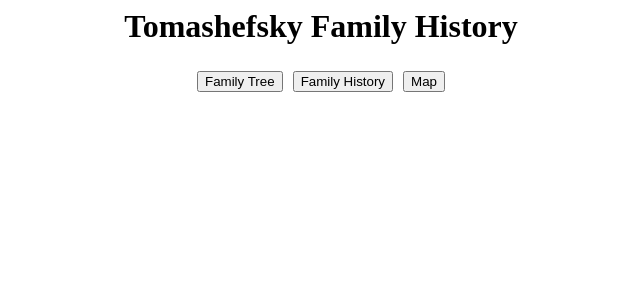
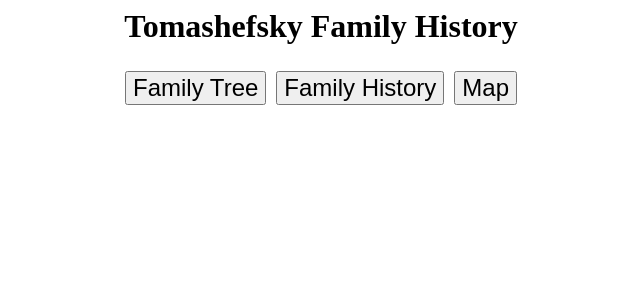
Before and after one commit to jjthom87/family-stuff, a PHP site: page / in a window 1280 px wide. Shown: the top 300 px of the page, without its empty margins (319-959 px from the left). Run offline with PHP 8.4, Linux system fonts and the light colour scheme.

Commit message:
making buttons bigger for iphone

```diff
--- a/css/index.css
+++ b/css/index.css
@@ -35,7 +35,7 @@
   }
 
   /* iphone 5 */
-@media only screen
+/* @media only screen
   and (min-device-width: 320px)
   and (max-device-width: 568px)
   and (-webkit-min-device-pixel-ratio: 2) {
@@ -46,4 +46,10 @@
       font-size: x-large;
       margin: 5px;
     }
+} */
+
+@media screen and (min-width: 500px) {
+  .nav-button {
+    font-size: x-large;
+  }
 }
```
